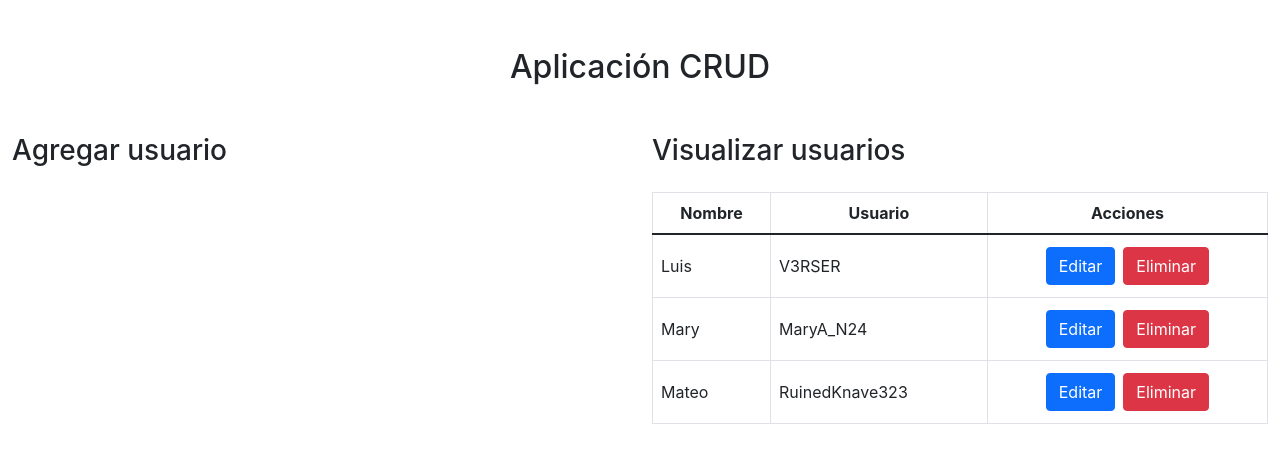
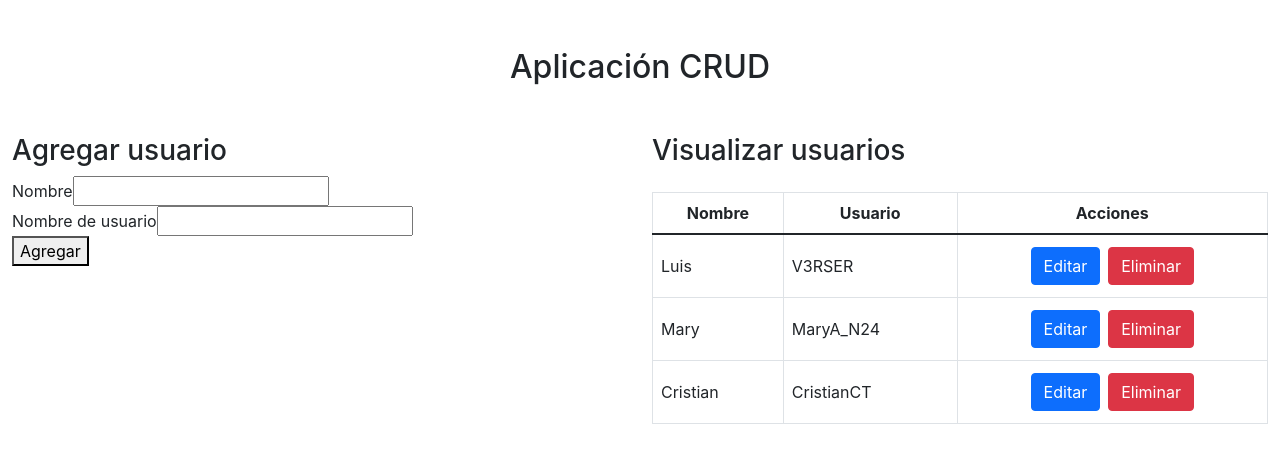
Before and after one commit to V3RSER/crud-react-users, a React (Create React App) app: page / in a window 1280 px wide. Shown: the top 462 px of the page. Built offline with nearby package versions, Linux system fonts and the light colour scheme.

Commit message:
Agregado componente TablaAgregarUsuario
Además se renombró UserTable como TablaUsuario

```diff
--- a/src/App.js
+++ b/src/App.js
@@ -1,15 +1,26 @@
 import React, { useState } from "react";
 import TablaUsuario from "./compontents/TablaUsuario";
+import TablaAgregarUsuario from "./compontents/TablaAgregarUsuario";
 import { v4 as randomID } from "uuid";
 
 function App() {
   const datosUsuarios = [
-    { id: randomID(), name: "Luis", username: "V3RSER" },
-    { id: randomID(), name: "Mary", username: "MaryA_N24" },
-    { id: randomID(), name: "Mateo", username: "RuinedKnave323" },
+    { id: randomID(), nombre: "Luis", nombreUsuario: "V3RSER" },
+    { id: randomID(), nombre: "Mary", nombreUsuario: "MaryA_N24" },
+    { id: randomID(), nombre: "Cristian", nombreUsuario: "CristianCT"}
   ];
 
+  // State de usuarios
   const [usuarios, setUsuarios] = useState(datosUsuarios);
+
+  /**
+   * Agrega un usuario a la lista
+   * @param {*} usuario Entidad usuario con estructura {id, nombre, nombreUsuario}
+   */
+  const agregarUsuario = (usuario) => {
+    usuario.id = randomID();
+    setUsuarios([...usuarios, usuario]);
+  };
 
   return (
     <div className="container-fluid">
@@ -17,6 +28,7 @@ function App() {
       <div className="row">
         <div className="col-md-6">
           <h3>Agregar usuario</h3>
+          <TablaAgregarUsuario agregarUsuario={agregarUsuario} />
         </div>
         <div className="col-md-6">
           <h3>Visualizar usuarios</h3>
--- /dev/null
+++ b/src/compontents/TablaAgregarUsuario.jsx
@@ -0,0 +1,43 @@
+import React from "react";
+import { useForm } from "react-hook-form";
+
+/**
+ * Componente tabla agregar usuario.
+ * @param {*} props Función para agregar usuario
+ */
+const TablaAgregarUsuario = (props) => {
+  const { register, errors, handleSubmit } = useForm();
+
+  const onSubmit = (data, e) => {
+    data.id = null;
+    props.agregarUsuario(data);
+    e.target.reset();
+  };
+
+  return (
+    // Documentación de register sacada de: https://react-hook-form.com/api/useform
+    <form onSubmit={handleSubmit(onSubmit)}>
+      <label>Nombre</label>
+      <input
+        type="text"
+        name="nombre"
+        {...register("nombre", {
+          required: { value: true, message: "Nombre requerido." },
+        })}
+      />
+      <div>{errors?.nombre?.message}</div>
+      <label>Nombre de usuario</label>
+      <input
+        type="text"
+        name="nombreUsuario"
+        {...register("nombreUsuario", {
+          required: { value: true, message: "Nombre usuario requerido." },
+        })}
+      />
+      <div>{errors?.nombreUsuario?.message}</div>
+      <button type="submit">Agregar</button>
+    </form>
+  );
+};
+
+export default TablaAgregarUsuario;
--- a/src/compontents/TablaUsuario.jsx
+++ b/src/compontents/TablaUsuario.jsx
@@ -2,6 +2,7 @@ import React from "react";
 
 /**
  * Componente tabla de usuario.
+ * @param {*} props Usuarios
  */
 const TablaUsuario = (props) => {
   return (
@@ -17,8 +18,8 @@ const TablaUsuario = (props) => {
         {props.usuarios.length > 0 ? (
           props.usuarios.map((user) => (
             <tr key={user.id}>
-              <td className="align-middle">{user.name}</td>
-              <td className="align-middle">{user.username}</td>
+              <td className="align-middle">{user.nombre}</td>
+              <td className="align-middle">{user.nombreUsuario}</td>
               <td className="text-center">
                 <button type="button" className="btn btn-primary m-1">
                   Editar
```
